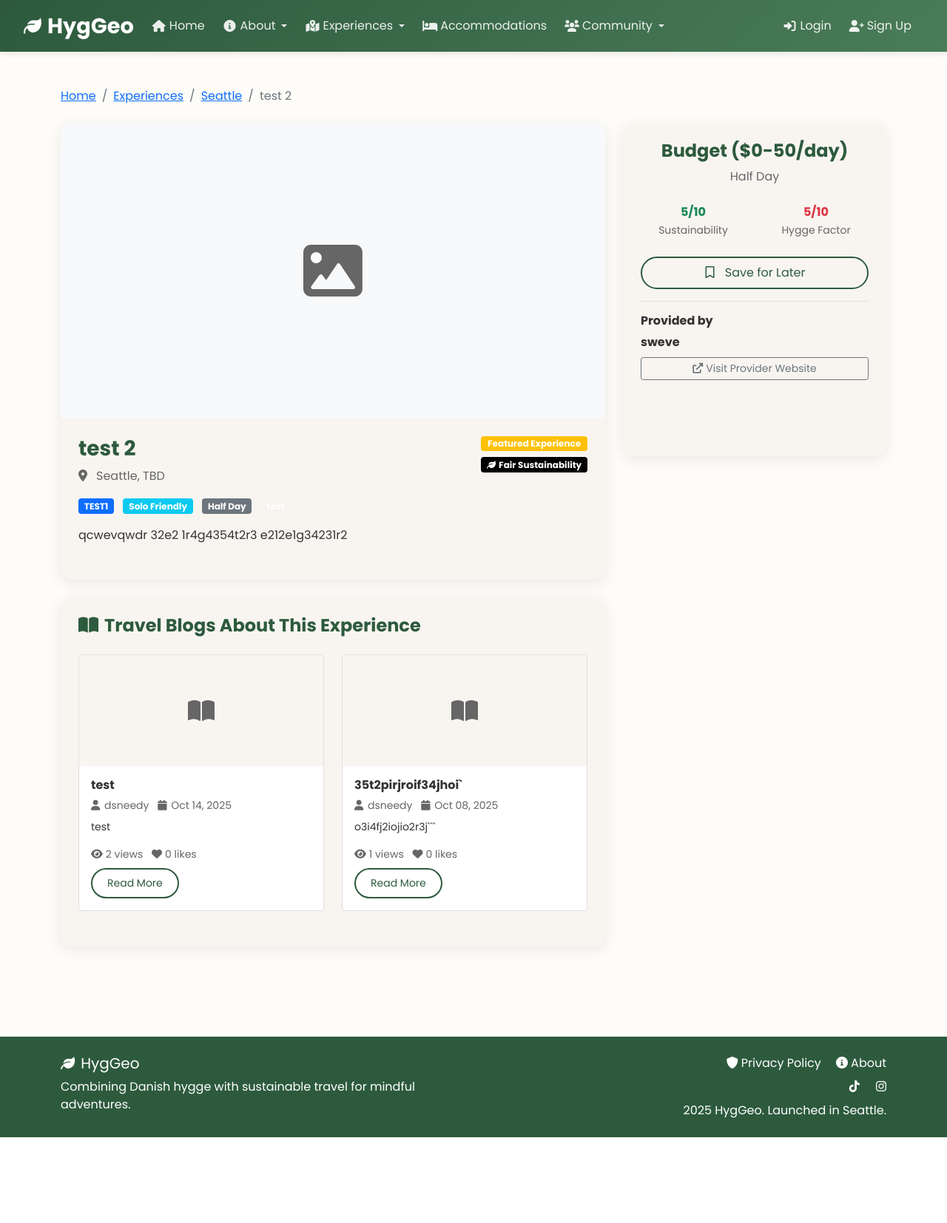
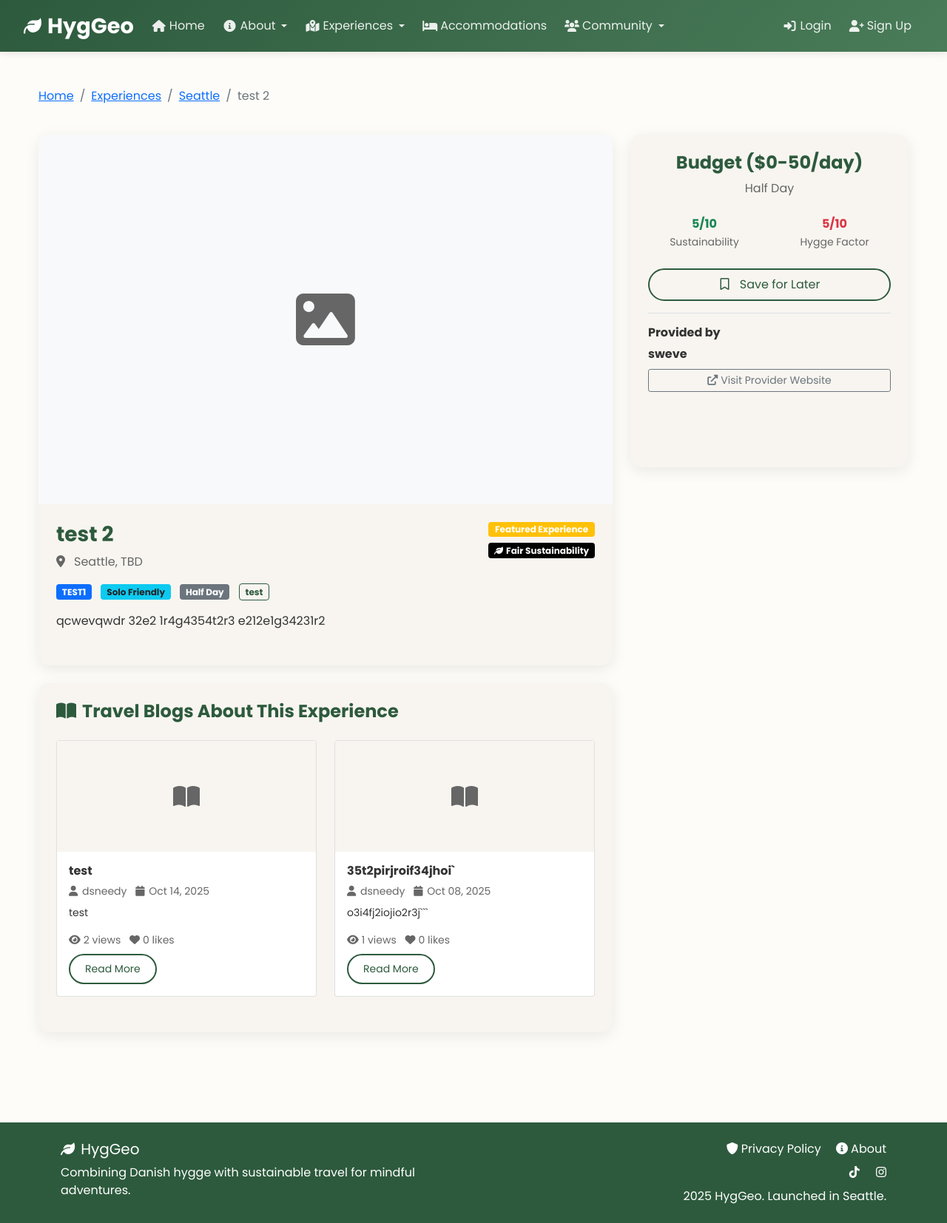
Before and after one commit to dsneed123/HygGeo, a Django app: a page that uses HygGeo/experiences/templates/experiences/experience_detail.html in a window 1280 px wide. Shown: the whole page at 74% size. Before the commit the page ends 1538 px from the top, so only its background shows below. Run offline with Django 5.2, Linux system fonts and the light colour scheme; data comes from the database, SQL or seed files in the repository; both versions use the stored data as it was after the commit; data that the repository does not hold is empty; some libraries are stand-ins or nearby versions.

Commit message:
optimize experiences

```diff
--- a/HygGeo/experiences/templates/experiences/experience_detail.html
+++ b/HygGeo/experiences/templates/experiences/experience_detail.html
@@ -6,7 +6,7 @@
 {% block extra_head %}
 <!-- Preload LCP image for faster rendering - optimized quality for speed -->
 {% if experience.main_image %}
-<link rel="preload" as="image" href="{{ experience.main_image.url|cf_image:'format=webp,width=800,quality=25,fit=cover' }}" fetchpriority="high">
+<link rel="preload" as="image" href="{{ experience.main_image.url|cf_image:'format=webp,width=1200,quality=25,fit=cover' }}" fetchpriority="high">
 {% endif %}
 <!-- Preconnect to Cloudflare for faster image loading -->
 <link rel="preconnect" href="https://www.hyggeo.com" crossorigin>
@@ -28,9 +28,9 @@
 </script>
 
 {% block content %}
-<div class="container py-5">
+<div class="container py-5" style="max-width: 1200px;">
     <!-- Breadcrumb -->
-    <nav aria-label="breadcrumb" class="mb-4">
+    <nav aria-label="breadcrumb" class="mb-4" style="min-height: 40px;">
         <ol class="breadcrumb">
             <li class="breadcrumb-item"><a href="{% url 'index' %}">Home</a></li>
             <li class="breadcrumb-item"><a href="{% url 'experiences:experience_list' %}">Experiences</a></li>
@@ -45,19 +45,20 @@
             <!-- Hero Image -->
             <div class="card card-hygge mb-4">
                 {% if experience.main_image %}
-                <img src="{{ experience.main_image.url|cf_image:'format=webp,width=800,quality=25,fit=cover' }}"
+                <img src="{{ experience.main_image.url|cf_image:'format=webp,width=1200,quality=25,fit=cover' }}"
                      srcset="{{ experience.main_image.url|cf_image:'format=webp,width=800,quality=25,fit=cover' }} 800w,
-                             {{ experience.main_image.url|cf_image:'format=webp,width=1280,quality=30,fit=cover' }} 1280w"
-                     sizes="(max-width: 991px) 100vw, 66vw"
+                             {{ experience.main_image.url|cf_image:'format=webp,width=1200,quality=30,fit=cover' }} 1200w,
+                             {{ experience.main_image.url|cf_image:'format=webp,width=1600,quality=30,fit=cover' }} 1600w"
+                     sizes="(max-width: 767px) 100vw, (max-width: 991px) 100vw, 66vw"
                      class="card-img-top"
                      alt="{{ experience.title }} - {{ experience.destination.name }} sustainable travel experience"
                      title="{{ experience.title }} in {{ experience.destination.name }}"
-                     width="1280" height="400"
-                     style="height: 400px; object-fit: cover; content-visibility: auto;"
+                     width="1200" height="500"
+                     style="height: 500px; object-fit: cover; content-visibility: auto;"
                      fetchpriority="high"
                      decoding="async">
                 {% else %}
-                <div class="card-img-top bg-light d-flex align-items-center justify-content-center" style="height: 400px;">
+                <div class="card-img-top bg-light d-flex align-items-center justify-content-center" style="height: 500px;">
                     <i class="fas fa-image text-muted" style="font-size: 5rem;"></i>
                 </div>
                 {% endif %}
@@ -85,10 +86,10 @@
                     <!-- Categories & Type -->
                     <div class="mb-3">
                         <span class="badge bg-primary me-2">{{ experience.get_experience_type_display }}</span>
-                        <span class="badge bg-info me-2">{{ experience.get_group_size_display }}</span>
+                        <span class="badge bg-info text-dark me-2">{{ experience.get_group_size_display }}</span>
                         <span class="badge bg-secondary me-2">{{ experience.get_duration_display }}</span>
                         {% for category in experience.categories.all %}
-                        <span class="badge bg-outline-dark me-1">{{ category.name }}</span>
+                        <span class="badge me-1" style="background-color: var(--hygge-cream); color: #2d5a3d; border: 1px solid #2d5a3d;">{{ category.name }}</span>
                         {% endfor %}
                     </div>
 
@@ -265,8 +266,8 @@
         <!-- Sidebar -->
         <div class="col-lg-4">
             <!-- Booking Card -->
-            <div class="card card-hygge mb-4 sticky-top" style="top: 20px; min-height: 450px;">
-                <div class="card-body p-4" style="min-height: 400px;">
+            <div class="card card-hygge mb-4 sticky-top" style="top: 20px; min-height: 450px; width: 100%; max-width: 100%;">
+                <div class="card-body p-4" style="min-height: 400px; width: 100%;">
                     <div class="text-center mb-4">
                         <h4 class="fw-bold mb-2" style="color: #2d5a3d;">{{ experience.get_price_display }}</h4>
                         <p class="mb-0" style="color: #666;">{{ experience.get_duration_display }}</p>
@@ -355,13 +356,13 @@
 
             <!-- Similar Experiences -->
             {% if similar_experiences %}
-            <div class="card card-hygge" style="min-height: 250px;">
-                <div class="card-header" style="background-color: var(--hygge-cream); border-bottom: none; min-height: 50px;">
+            <div class="card card-hygge" style="min-height: 250px; width: 100%; max-width: 100%;">
+                <div class="card-header" style="background-color: var(--hygge-cream); border-bottom: none; min-height: 50px; width: 100%;">
                     <h6 class="mb-0 fw-bold" style="color: var(--hygge-green);">
                         <i class="fas fa-compass me-2"></i>Similar Experiences
                     </h6>
                 </div>
-                <div class="card-body p-3" style="min-height: 200px;">
+                <div class="card-body p-3" style="min-height: 200px; width: 100%;">
                     {% for similar in similar_experiences %}
                     <div class="d-flex mb-3 {% if forloop.last %}mb-0{% endif %}">
                         {% if similar.main_image %}
@@ -397,35 +398,66 @@
 </div>
 
 <style>
-/* Prevent layout shifts with explicit sizing and aspect ratios */
+/* Critical: Prevent layout shifts with explicit sizing and aspect ratios */
 .card-img-top {
-    aspect-ratio: 1280 / 400;
+    aspect-ratio: 1200 / 500;
     object-fit: cover;
+    width: 100%;
+    height: 500px;
 }
 
 .card.h-100 .card-img-top {
     aspect-ratio: 400 / 150;
+    width: 100%;
+    height: 150px;
 }
 
-/* Reserve space for sidebar images */
+/* Reserve space for sidebar images - prevent shifts */
 .rounded.me-3 {
     aspect-ratio: 1 / 1;
+    width: 60px;
+    height: 60px;
+    flex-shrink: 0;
 }
 
 .rounded.me-2 {
     aspect-ratio: 1 / 1;
+    width: 40px;
+    height: 40px;
+    flex-shrink: 0;
 }
 
 /* Prevent shifts in main content area - improved containment */
 .card.card-hygge {
     contain: layout style paint;
     content-visibility: auto;
+    width: 100%;
 }
 
 .sticky-top {
     z-index: 1020;
     min-height: 400px;
-    contain: layout;
+    contain: layout style;
+    width: 100%;
+}
+
+/* Prevent column shifts */
+.col-lg-8, .col-lg-4 {
+    min-height: 1px;
+}
+
+/* Force layout stability */
+.row {
+    min-height: 1px;
+}
+
+/* Ensure cards don't shift */
+.card {
+    width: 100%;
+}
+
+.card-body {
+    width: 100%;
 }
 
 /* Improve text contrast and visibility */
```
Also changed, not shown: HygGeo/db.sqlite3, 1 other file.
